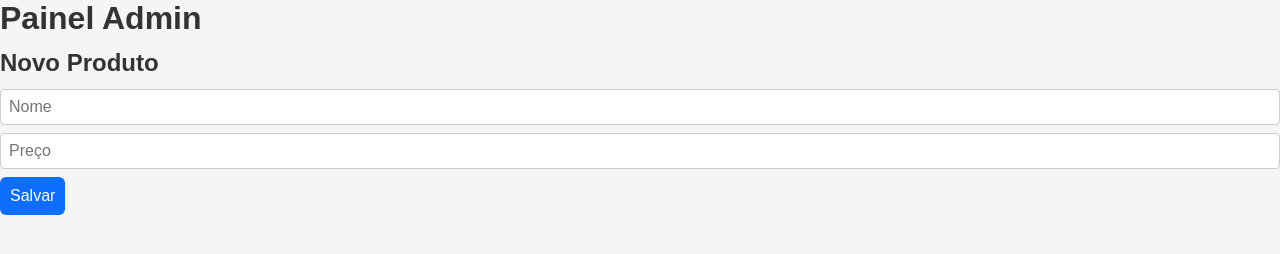
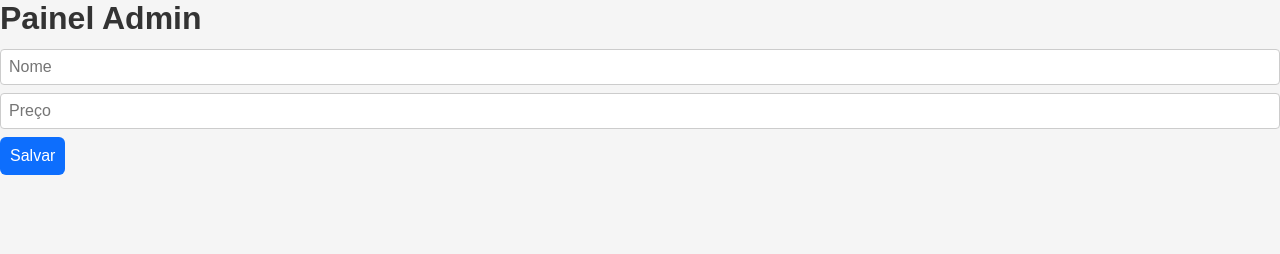
Before and after one commit to Guilabriolag/menucore-public, a plain HTML site: page painel.html in a window 1280 px wide. Drawn offline with Linux system fonts and the light colour scheme.

Commit message:
Update painel.html

```diff
--- a/painel.html
+++ b/painel.html
@@ -17,10 +17,11 @@
 <section id="adminStats"></section>
 
 <section>
-  <h2>Novo Produto</h2>
   <input id="productName" placeholder="Nome">
-  <input id="productPrice" type="number" placeholder="Preço">
-  <button id="saveProduct" class="btn-primary">Salvar</button>
+<input id="productPrice" type="number" placeholder="Preço">
+<button id="saveProduct" type="button" class="btn-primary">
+  Salvar
+</button>
 </section>
 
 <section id="adminProducts"></section>
```
